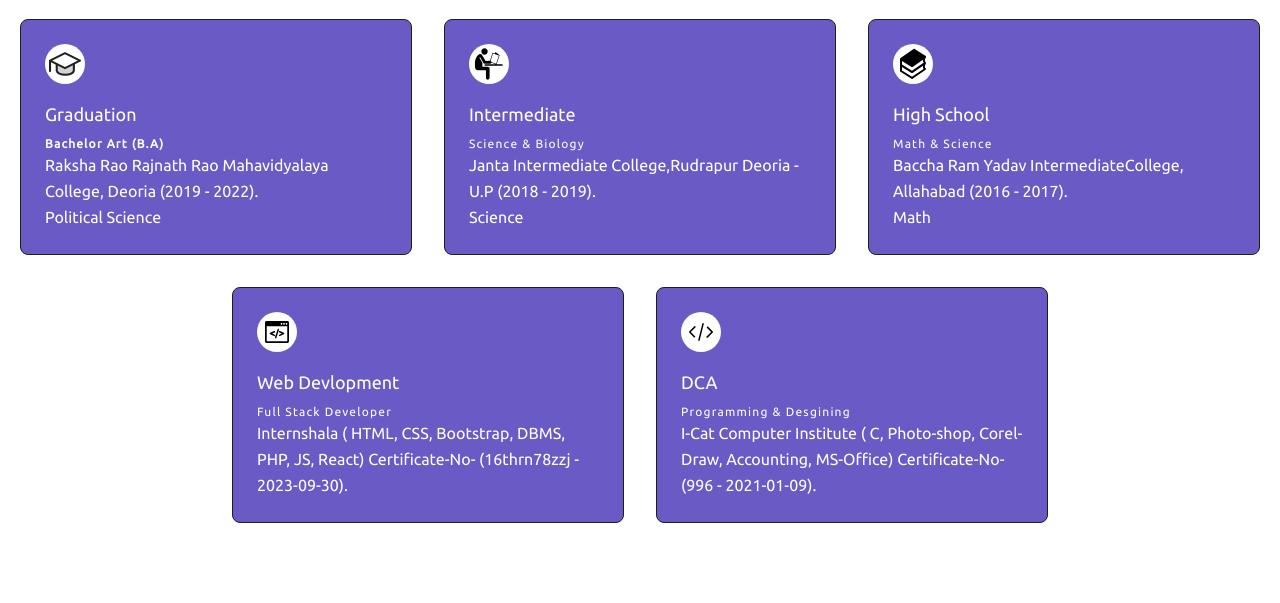
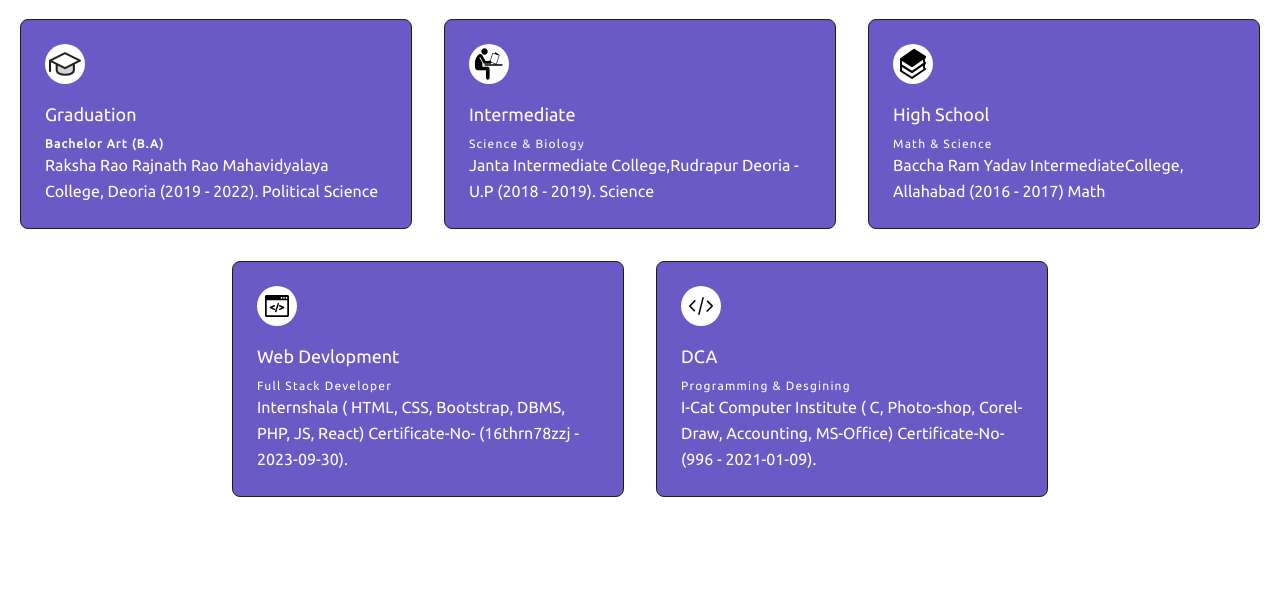
Before and after one commit to aditya379/Tailwind-Portfolio, a website: page index.html in a window 1280 px wide. Shown: the part 1940-2543 px from the top of the page. Drawn offline with nearby package versions, Linux system fonts and the light colour scheme.

Commit message:
css update

```diff
--- a/index.html
+++ b/index.html
@@ -523,7 +523,7 @@
                 </h3>
                 <p class="leading-relaxed text-base text-[#ffffff]">
                   Raksha Rao Rajnath Rao Mahavidyalaya College, Deoria (2019 -
-                  2022).<br />
+                  2022).
                   Political Science
                 </p>
               </div>
@@ -568,7 +568,6 @@
                 <p class="leading-relaxed text-base text-[#ffffff]">
                   Janta Intermediate College,Rudrapur Deoria - U.P (2018 -
                   2019).
-                  <br />
                   Science
                 </p>
               </div>
@@ -616,7 +615,7 @@
                 </h3>
                 <p class="leading-relaxed text-base text-[#ffffff]">
                   Baccha Ram Yadav IntermediateCollege, Allahabad (2016 -
-                  2017).<br />
+                  2017)
                   Math
                 </p>
               </div>
```
Also changed, not shown: css/output.css.
